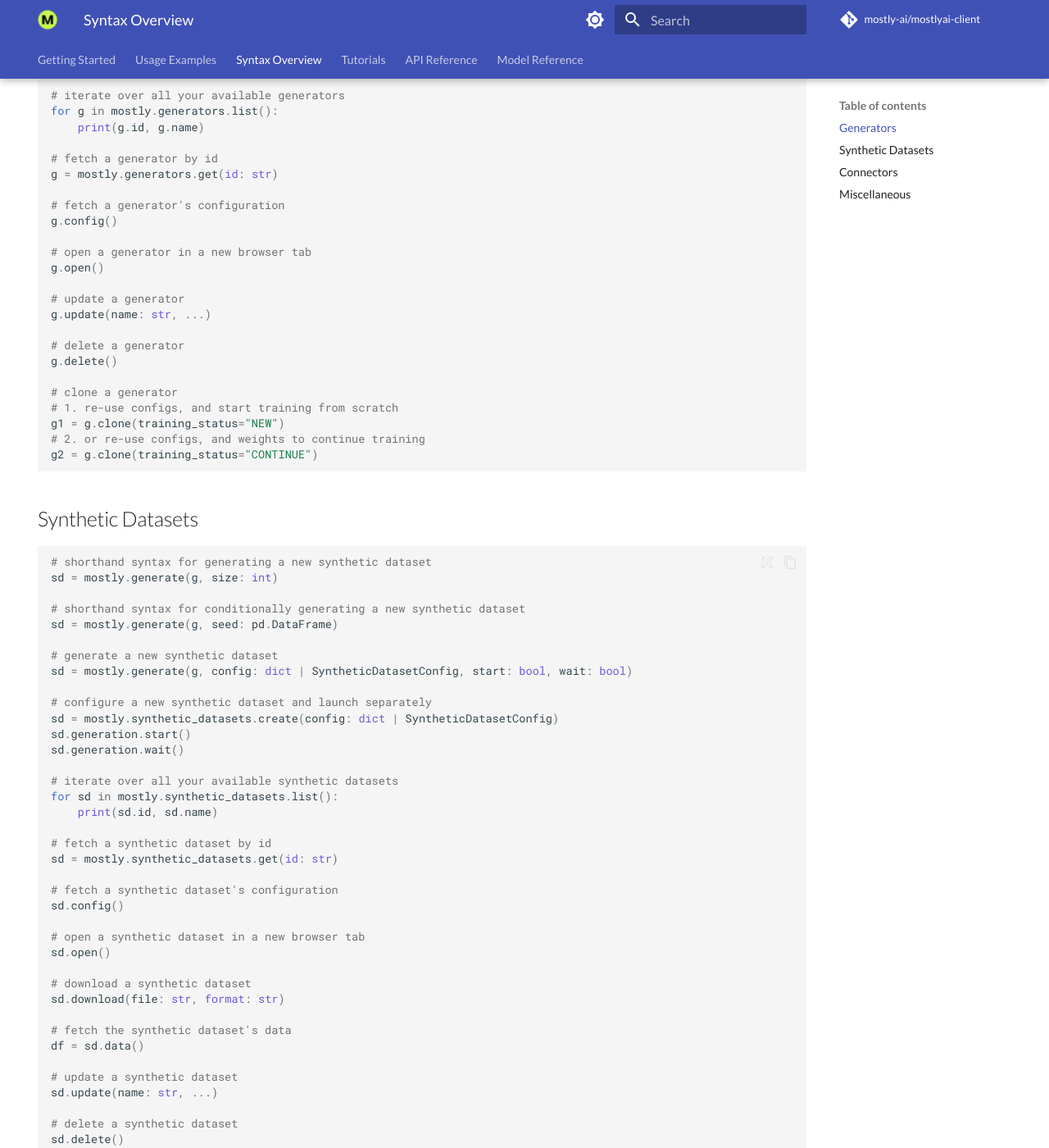
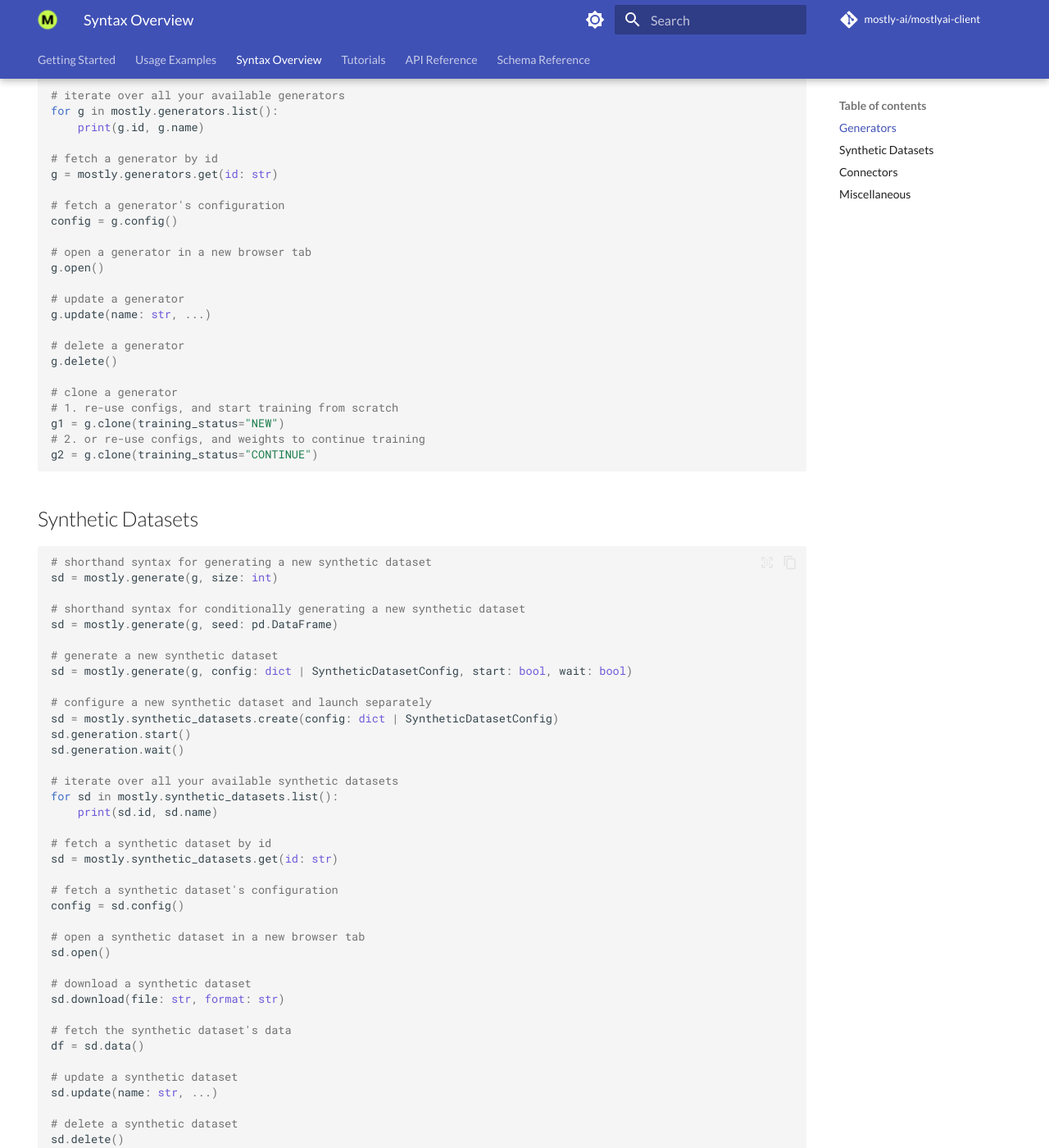
Before and after one commit to mostly-ai/mostly-python, an MkDocs documentation site: the page built from docs/syntax.md, in a window 1280 px wide and 1400 px high, scrolled down 391 px. Shown: the whole window at 82% size. Built offline with MkDocs 1.6.1 and Material for MkDocs 9.7.7, drawn with Linux system fonts in a browser that asks for light colours; comment, search, counter and statistics services are not loaded.

Commit message:
fix links

```diff
--- a/docs/syntax.md
+++ b/docs/syntax.md
@@ -27,7 +27,7 @@
 g = mostly.generators.get(id: str)
 
 # fetch a generator's configuration
-g.config()
+config = g.config()
 
 # open a generator in a new browser tab
 g.open()
@@ -70,7 +70,7 @@
 sd = mostly.synthetic_datasets.get(id: str)
 
 # fetch a synthetic dataset's configuration
-sd.config()
+config = sd.config()
 
 # open a synthetic dataset in a new browser tab
 sd.open()
@@ -122,7 +122,7 @@
 c.update(name: str, ...)
 
 # fetch a connector's configuration
-c.config()
+config = c.config()
 
 # open a connector in a new browser tab
 c.open()
--- a/mkdocs.yml
+++ b/mkdocs.yml
@@ -34,7 +34,7 @@
   - Syntax Overview: syntax.md
   - Tutorials: tutorials.md
   - API Reference: api_client.md
-  - Model Reference: api_domain.md
+  - Schema Reference: api_domain.md
 
 plugins:
   - search
```
Also changed, not shown: docs/api_domain.md (+3 -3 lines), 1 other file.
